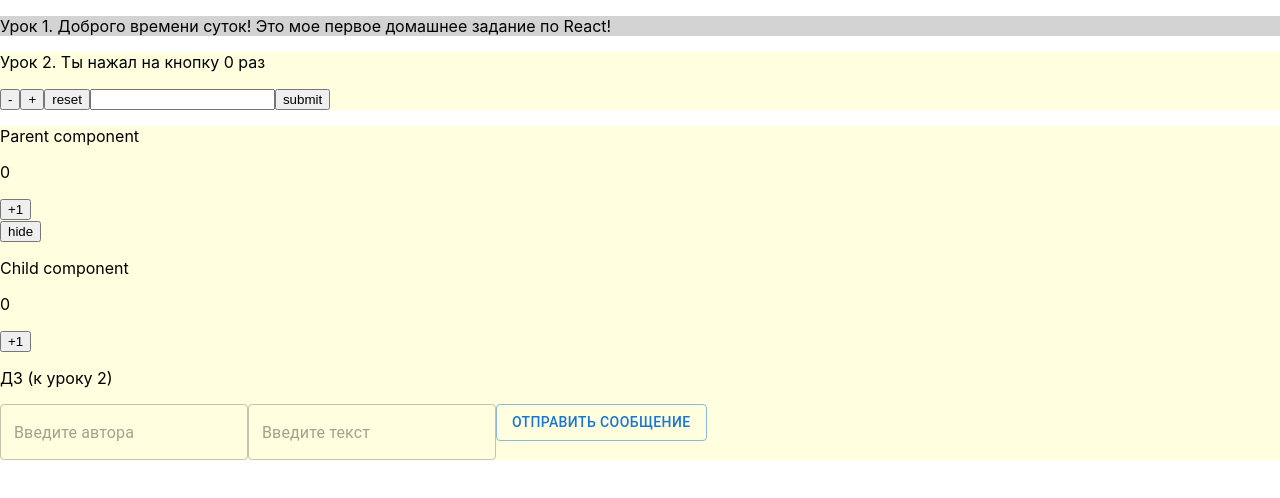
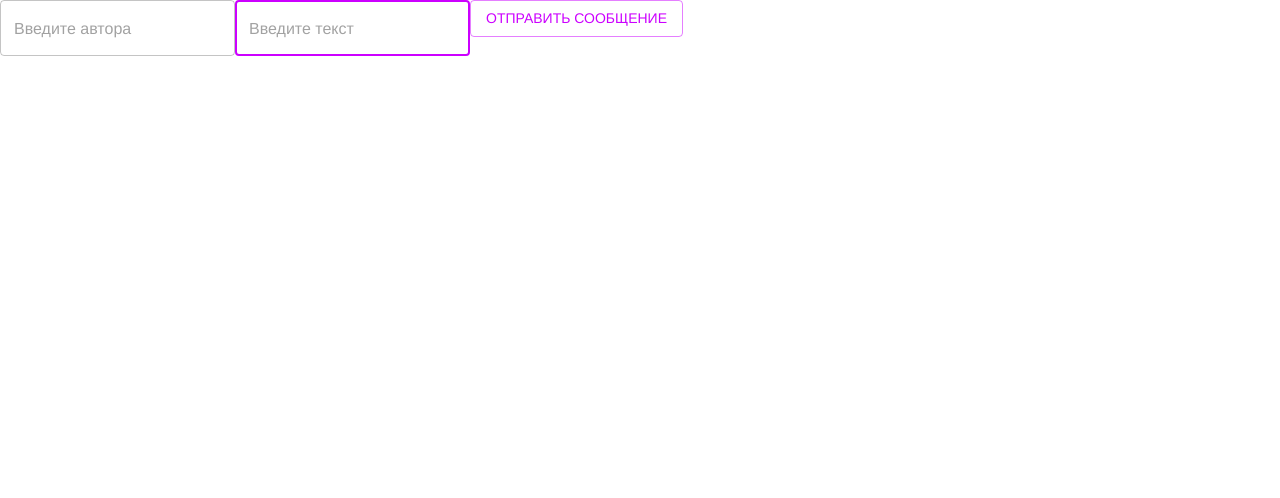
Before and after one commit to nrozeart/react_home_work, a React app: page / in a window 1280 px wide. Shown: the top 498 px of the page. Built offline with nearby package versions, Linux system fonts and the light colour scheme.

Commit message:
lesson - 2 home work is finished

```diff
--- a/package.json
+++ b/package.json
@@ -18,11 +18,13 @@
     "@emotion/react": "^11.10.5",
     "@emotion/styled": "^11.10.5",
     "@mui/material": "^5.10.13",
+    "@mui/styles": "^5.10.15",
     "@testing-library/jest-dom": "^5.16.5",
     "@testing-library/react": "^13.4.0",
     "@testing-library/user-event": "^13.5.0",
     "eslint": "^8.28.0",
     "gh-pages": "^4.0.0",
+    "prop-types": "^15.8.1",
     "react": "^18.2.0",
     "react-dom": "^18.2.0",
     "webpack": "^5.64.4",
--- a/src/App.jsx
+++ b/src/App.jsx
@@ -1,67 +1,30 @@
 import './App.css';
-import { Message } from './components/Message.jsx';
-import { useState, useEffect } from 'react';
-// import { Form } from './components/FormClass/Form';
 import { Form } from './components/Form/Form';
-import { Button, Input } from '@mui/material';
-import TextField from '@mui/material/TextField';
-
-
-const emptyObj = {
-  id: 1, // генерируем уникальный id
-  text: '',
-  author: '',
-};
+import { createTheme, ThemeProvider } from '@mui/material';
 
 export const App = () => {
-  const messageText =
-    'Урок 1. Доброго времени суток! Это мое первое домашнее задание по React!';
-  const [messageList, setMessageList] = useState([]);
-  const [message, setMessage] = useState(messageList);
-
-  useEffect(() => {
-    alert('Спасибо за сообщение!');
-  }, [messageList]);
-
-  const add = () => {
-    setMessageList([...messageList, message]); // добавление объекта к массиву
-    setMessage(emptyObj); // сохранение пустого объекта в стейт
-  };
-  const change = (prop, event) => {
-    // изменение свойства при вводе
-    setMessage({ ...message, [prop]: event.target.value });
-  };
-  const result = messageList.map((message) => {
-    // вывод сохранённого массива объектов
-    return (
-      <li key={message.id}>
-        {message.author} : {message.text}
-      </li>
-    );
+  const theme = createTheme({
+    palette: {
+      primary: {
+        main: "#cc00ff",
+      },
+      secondary: {
+        main: "#A9A9A9",
+      },
+    },
+    typography: {
+      fontFamily: [
+        '"Helvetica Neue"',
+      ]
+    },
   });
 
   return (
-    <div className="app">
-      <Message messageText={messageText} />
-      <div className="lesson-two">
+    <ThemeProvider theme={theme}>
+      <div>
         <Form />
-        <p>ДЗ (к уроку 2)</p>
-        <TextField id="outlined-basic" variant="outlined"
-          placeholder="Введите автора"
-          value={message.author}
-          onChange={(event) => change('author', event)}
-        ></TextField>
-        <TextField id="outlined-basic" variant="outlined"
-          placeholder="Введите текст"
-          value={message.text}
-          onChange={(event) => change('text', event)}
-        ></TextField>
-        <Button variant="outlined" type="submit" onClick={add}>
-          Отправить сообщение
-        </Button>
-        {result}
       </div>
-    </div>
+    </ThemeProvider>
   );
 };
 
--- a/src/components/Form/Form.jsx
+++ b/src/components/Form/Form.jsx
@@ -1,24 +1,57 @@
-import { useState, useRef } from 'react';
-import { Button } from '../Form/Button';
+import { useState, useEffect, useRef } from 'react';
+import { Button } from '@mui/material';
+import TextField from '@mui/material/TextField';
 
 export const Form = () => {
-  const [count, setCount] = useState(0);
-  const [visible, setVisible] = useState(true);
-  const buttonEl = useRef(null);
+  const [messageList, setMessageList] = useState([]);
+  const [message, setMessage] = useState(messageList);
+
+  const emptyObj = {
+    id: 1, // генерируем уникальный id
+    text: '',
+    author: '',
+  };
+  useEffect(() => {
+    alert('Спасибо за сообщение!');
+  }, [messageList]);
+
+  const add = () => {
+    setMessageList([...messageList, message]); // добавление объекта к массиву
+    setMessage(emptyObj); // сохранение пустого объекта в стейт
+  };
+  const change = (prop, event) => {
+    // изменение свойства при вводе
+    setMessage({ ...message, [prop]: event.target.value });
+  };
+  const result = messageList.map((message) => {
+    // вывод сохранённого массива объектов
+    return (
+      <li key={message.id} >
+        {message.author} : {message.text}
+      </li >
+    )
+  });
 
   return (
-    <div className="lesson-two">
-      <p>Parent component</p>
-      <p>{count}</p>
-      <button ref={buttonEl} onClick={() => setCount(count + 1)}>
-        +1
-      </button>
-      <br />
-      <button onClick={() => setVisible(!visible)}>
-        {visible ? 'hide' : 'show'}
-      </button>
-      <p>Child component</p>
-      {visible && <Button value={0} />}
+    <div>
+      <TextField
+        id="outlined-basic"
+        variant="outlined"
+        placeholder="Введите автора"
+        value={message.author}
+        onChange={(event) => change('author', event)}
+      ></TextField>
+      <TextField autoFocus={true}
+        id="outlined-basic"
+        variant="outlined"
+        placeholder="Введите текст"
+        value={message.text}
+        onChange={(event) => change('text', event)}
+      ></TextField>
+      <Button variant="outlined" type="submit" onClick={add}>
+        Отправить сообщение
+      </Button>
+      {result}
     </div>
   );
 };
--- a/src/components/Message.jsx
+++ /dev/null
@@ -1,48 +0,0 @@
-import React, { useState, useEffect, useRef } from 'react';
-
-export const Message = (props) => {
-  const [state, setState] = useState(0);
-  const [value, setValue] = useState('');
-
-  const ref = useRef(null);
-  console.log(ref);
-
-  useEffect(() => {
-    console.log('render');
-  }, []);
-
-  const increase = () => {
-    setState(state + 1);
-    ref.current.focus();
-  };
-
-  const decrease = () => {
-    setState(state - 1);
-  };
-
-  const reset = () => {
-    setState(0);
-  };
-
-  const wrong = () => {
-    ref.current.style.color = 'red';
-  };
-
-  const handleChange = (ev) => {
-    setValue(ev.target.value);
-  };
-
-  return (
-    <>
-      <p className="lesson-one">{props.messageText}</p>
-      <div className="lesson-two">
-        <p>Урок 2. Ты нажал на кнопку {state} раз</p>
-        <button onClick={decrease}>-</button>
-        <button onClick={increase}>+</button>
-        <button onClick={reset}>reset</button>
-        <input onChange={handleChange} ref={ref} value={value} />
-        <button onClick={wrong}>submit</button>
-      </div>
-    </>
-  );
-};
```
Also changed, not shown: 1 other file (tests, documents, lock files or other folders).
